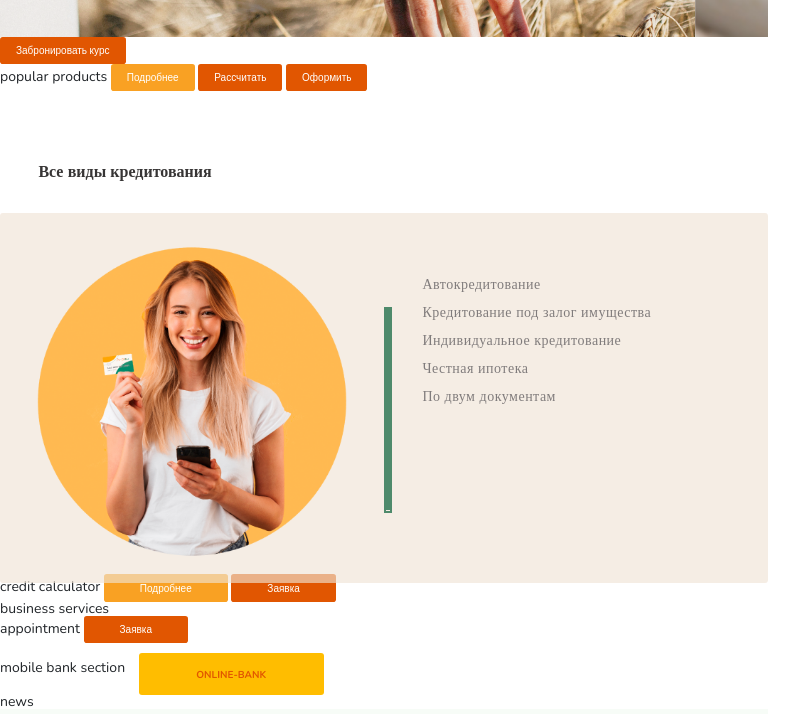
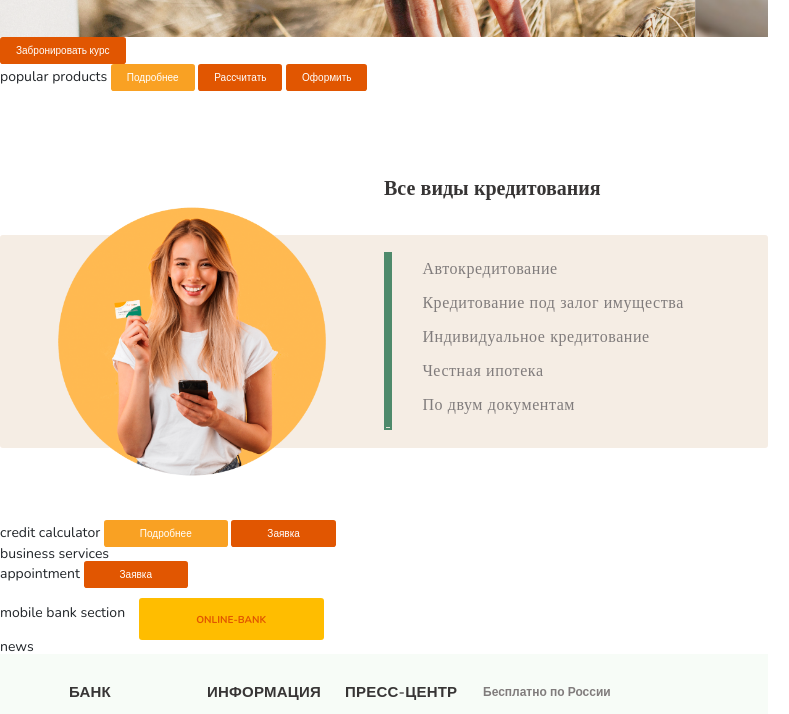
Before and after one commit to mariabaykova/agro-repository, a website: page src/pages/start-page/index.html in a window 768 px wide. Shown: the part 367-1081 px from the top of the page, 789 px wide, since content can reach past the window. Drawn offline with nearby package versions, Linux system fonts and the light colour scheme.

Commit message:
credittypes

```diff
--- a/src/pages/start-page/index.css
+++ b/src/pages/start-page/index.css
@@ -492,10 +492,12 @@ main {
     color: #807C7C;
     text-decoration: none;
 }
-.typescredit a:hover{
-    color:#E15601;
+
+.typescredit a:hover {
+    color: #E15601;
     text-decoration: underline green;
 }
+
 .rectangle {
     display: block;
     width: 100%;
@@ -527,9 +529,9 @@ main {
     top: 2%;
     left: 0%;
 }
-@media screen and (max-width: 860px){
+
+@media screen and (max-width: 800px)  {
     .credit-types h2 {
-
 
         left: 5%;
         top: 10%;
@@ -543,14 +545,11 @@ main {
 
         grid-template-columns: 1fr 1fr;
         grid-template-rows: 1fr;
-
-
     }
 
     .typescredit {
 
         width: 100%;
-
         padding-top: 30%;
         padding-left: 10%;
     }
@@ -567,7 +566,6 @@ main {
 
         width: 100%;
         height: 90%;
-
         top: 12%;
         left: 0%;
 
@@ -576,9 +574,64 @@ main {
     .line {
 
         width: 1%;
-    height: 50%;
+        height: 50%;
+        top: 35%;
+        left: 50%;
+    }
 
-        top:35%;
+    .girl {
+        width: 150%;
+        top: 8%;
+        left: -25%;
+    }
+}
+
+@media screen and (max-width: 1269px) and (min-width: 760px) {
+    .credit-types h2 {
+        left: 50%;
+        top: 15%;
+        font-weight: 600;
+        font-size: 20px;
+        line-height: 65px;
+        color: #373535;
+    }
+
+    .imgcredit {
+        grid-template-columns: 1fr 1fr;
+        grid-template-rows: 1fr;
+    }
+
+    .typescredit {
+
+        width: 100%;
+        padding-top: 25%;
+        padding-left: 10%;
+    }
+
+    .typescredit p {
+
+        font-size: 16px;
+        line-height: 20px;
+
+    }
+
+
+    .rectangle {
+
+        width: 100%;
+        height: 60%;
+
+        top: 20%;
+        left: 0%;
+
+    }
+
+    .line {
+
+        width: 1%;
+        height: 50%;
+
+        top: 25%;
         left: 50%;
 
     }
@@ -586,13 +639,12 @@ main {
     .girl {
 
 
-        width: 150%;
+        width: 130%;
 
-        top: 8%;
-        left: -25%;
+        top: 0%;
+        left: -15%;
     }
 }
-
 
 /************************************* footer *********************************/
 
```
